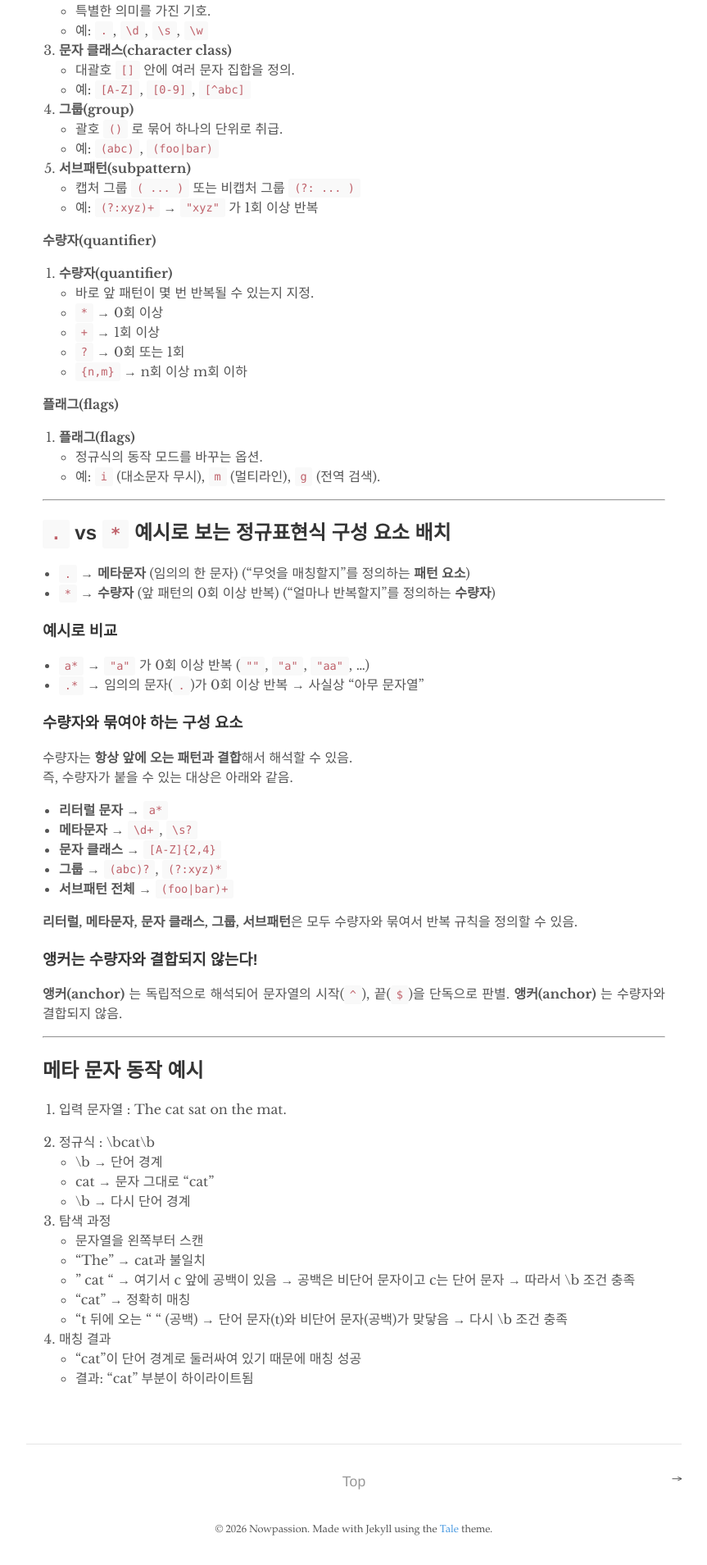
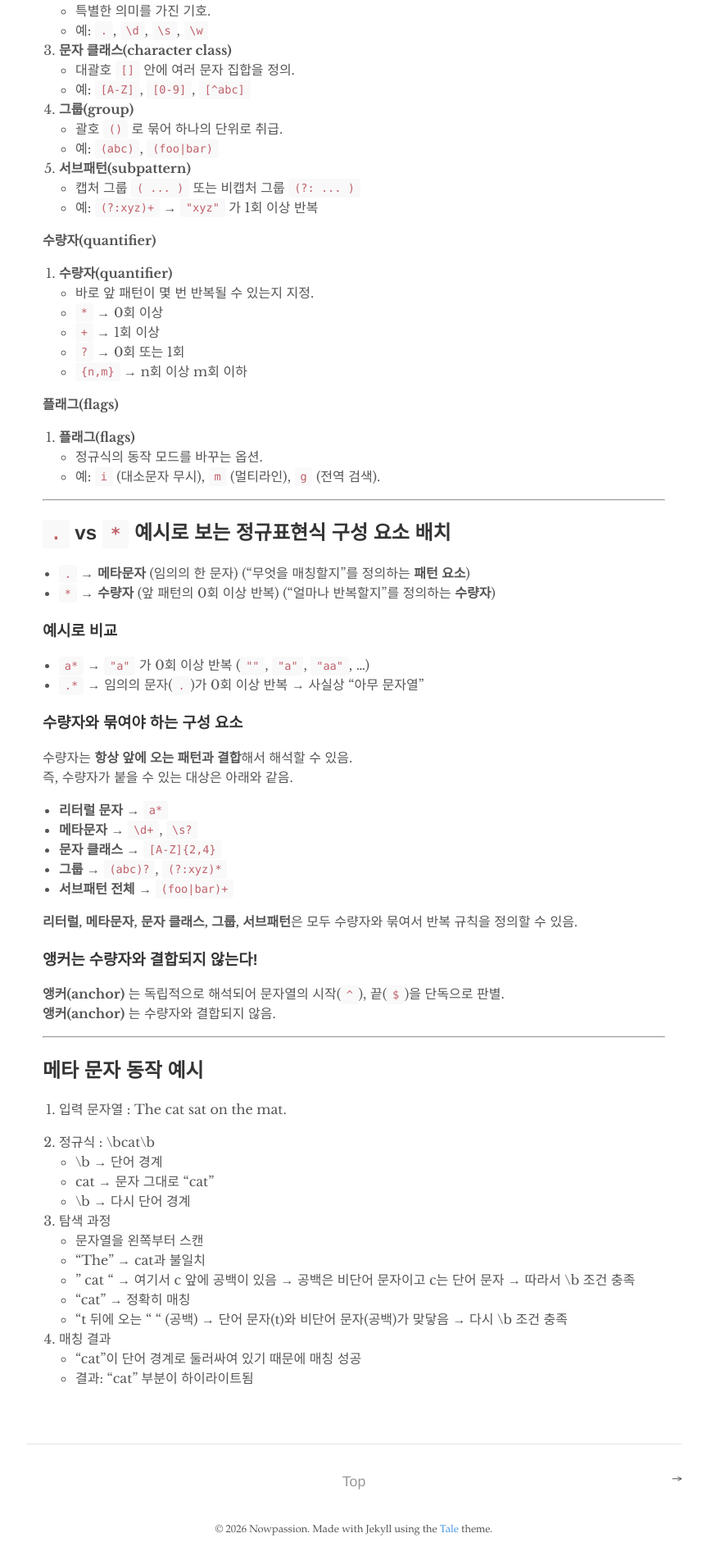
Before and after one commit to nowpassion/nowpassion.github.io, a Jekyll site: the page built from _posts/2026-01-24-정규 표현식 정리.md, in a window 1280 px wide. Shown: the part 1911-3820 px from the top of the page at 82% size, without its empty margins (208-1071 px from the left). Built offline with Jekyll 4.4.1, drawn with Linux system fonts in a browser that asks for light colours.

Commit message:
누락된 줄바꿈 적용

```diff
--- a/_posts/2026-01-24-정규 표현식 정리.md
+++ b/_posts/2026-01-24-정규 표현식 정리.md
@@ -129,7 +129,7 @@ toc : false
 **리터럴, 메타문자, 문자 클래스, 그룹, 서브패턴**은 모두 수량자와 묶여서 반복 규칙을 정의할 수 있음.
 
 ### 앵커는 수량자와 결합되지 않는다!
-**앵커(anchor)** 는 독립적으로 해석되어 문자열의 시작(`^`), 끝(`$`)을 단독으로 판별.
+**앵커(anchor)** 는 독립적으로 해석되어 문자열의 시작(`^`), 끝(`$`)을 단독으로 판별.\
 **앵커(anchor)** 는 수량자와 결합되지 않음.
 
 ---
```
